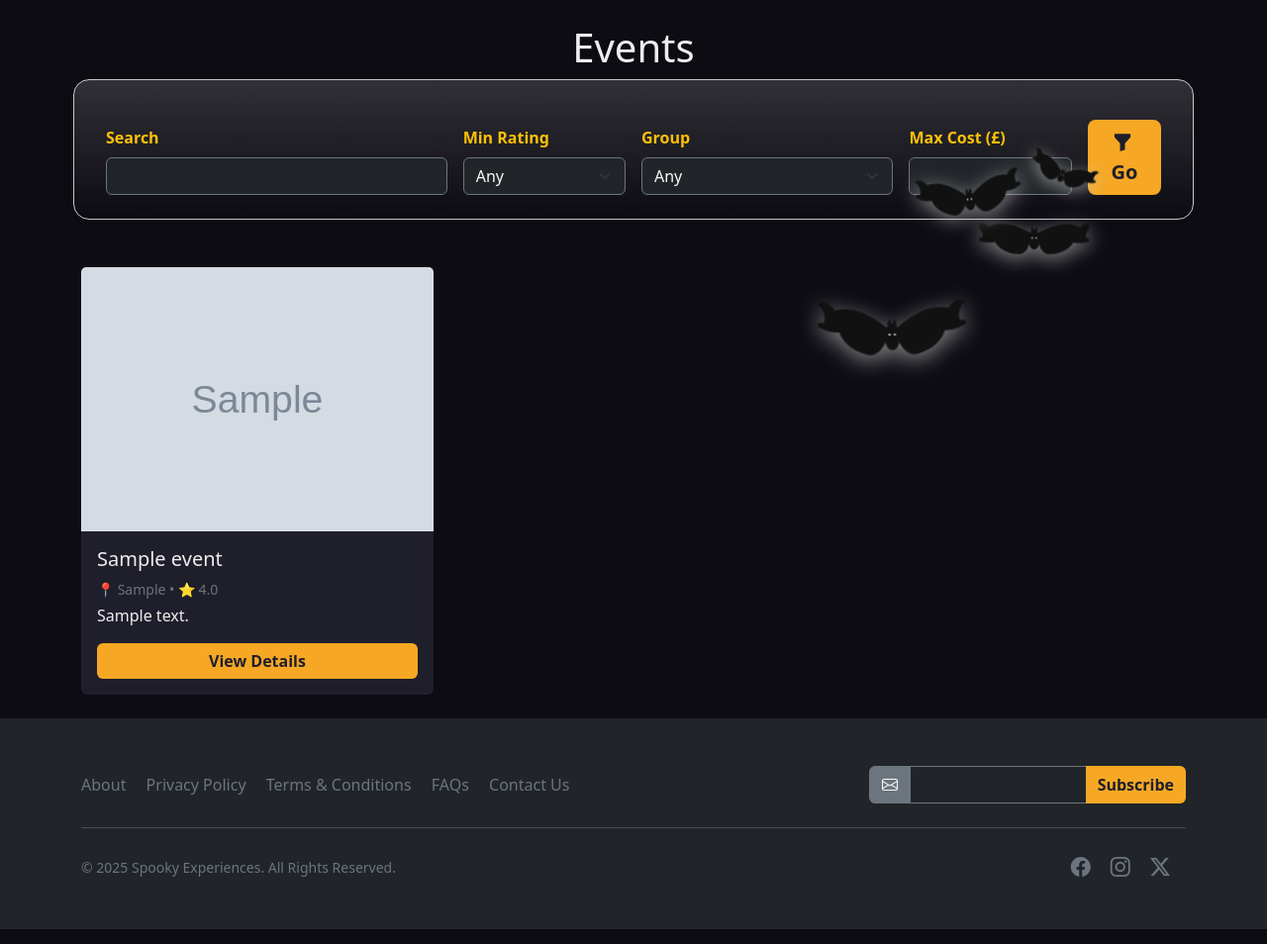
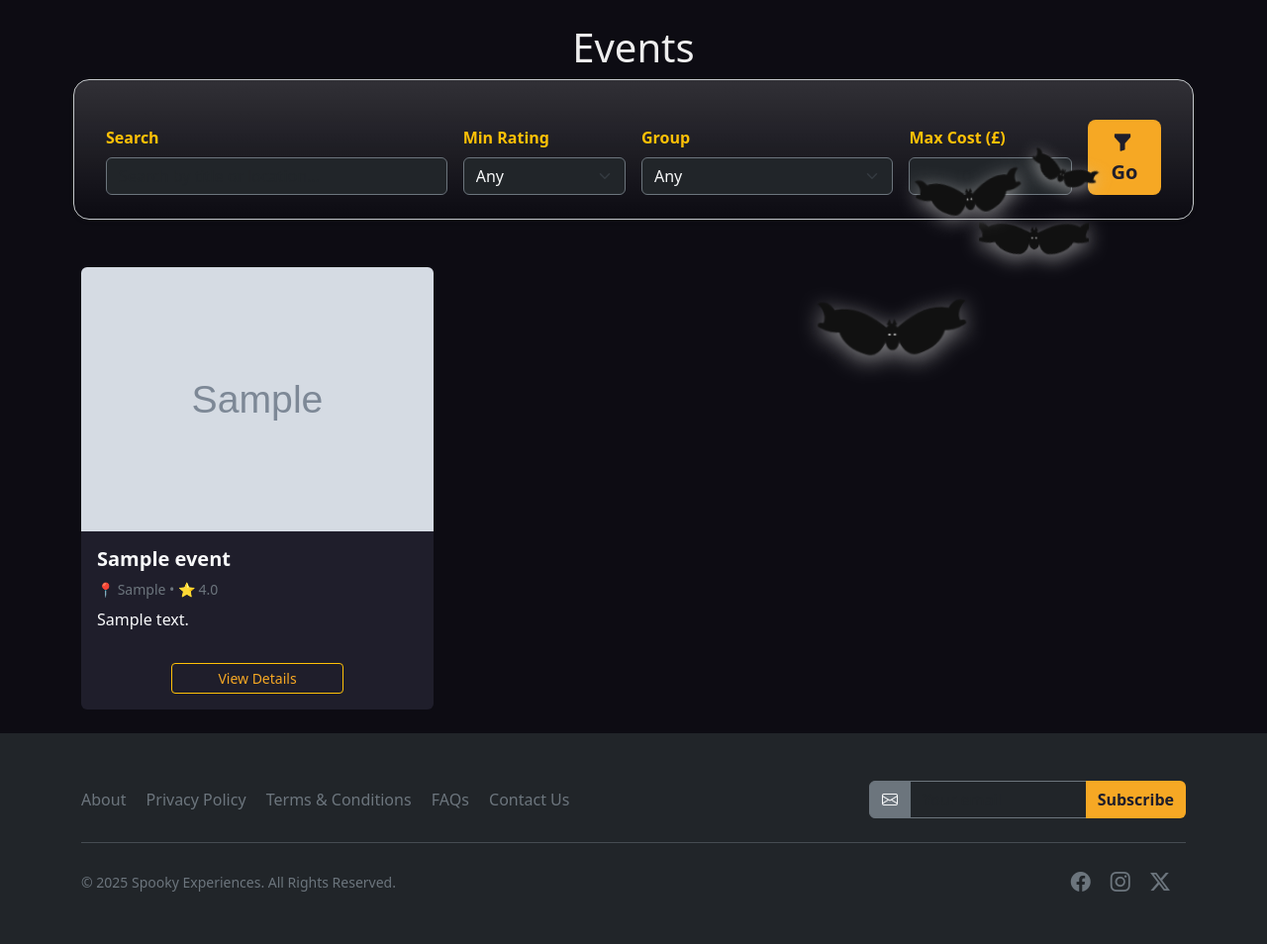
Before and after one commit to petedanielsmith/HalloweenHackathon2025, a Django app: page /events/ in a window 1280 px wide. Shown: the part 56-1010 px from the top of the page at 99% size. Run offline with Django 5.2, Linux system fonts and the light colour scheme; tables that the repository leaves empty hold one stand-in row (values such as "Sample post"); grey boxes marked "Sample" are stand-in pictures.

Commit message:
Add styling to list page

```diff
--- a/events/templates/events/event_list.html
+++ b/events/templates/events/event_list.html
@@ -77,15 +77,31 @@ Events • Spooky Experiences
   <div class="col-12 col-md-6 col-lg-4">
     <div class="card h-100">
       {% if event.image %}
-      <img src="{{ event.image.url }}" class="card-img-top" alt="{{ event.title }}">
+      <img src="{{ event.image.url }}" class="card-img-top rounded-top object-fit-cover" alt="{{ event.title }}">
+      {% else %}
       {% endif %}
-      <div class="card-body">
-        <h5 class="card-title">{{ event.title }}</h5>
-        <p class="card-text text-secondary small mb-1">
+      <div class="card-body d-flex flex-column">
+
+        <h5 class="card-title mb-2 fw-bold text-light">{{ event.title }}</h5>
+        <p class="text-secondary small mb-2">
           📍 {{ event.location }} • ⭐ {{ event.rating }}
         </p>
-        <p class="card-text">{{ event.description|truncatewords:20 }}</p>
-        <a href="{% url 'event_detail' event.id %}" class="btn btn-orange w-100">View Details</a>
+
+        <p
+          class="card-text text-light flex-grow-1 text-truncate"
+          style="display: -webkit-box; -webkit-line-clamp: 3; -webkit-box-orient: vertical; overflow: hidden;"
+        >
+          {{ event.description }}
+        </p>
+
+        <div class="mt-3 row">
+          <a
+            href="{% url 'event_detail' event.id %}"
+            class="btn btn-outline-warning btn-sm btn-block mx-auto w-50"
+          >
+            View Details
+          </a>
+        </div>
       </div>
     </div>
   </div>
--- a/static/css/site.css
+++ b/static/css/site.css
@@ -85,3 +85,8 @@ a,
     .mx-lg-n150 { margin-left: -150px !important; margin-right: -150px !important; }
     .mt-lg-n50 { margin-top: -50px !important; }
   }
+
+  /* Make sure images fit nicely in the ratio box */
+.object-fit-cover {
+  object-fit: cover;
+}
```
